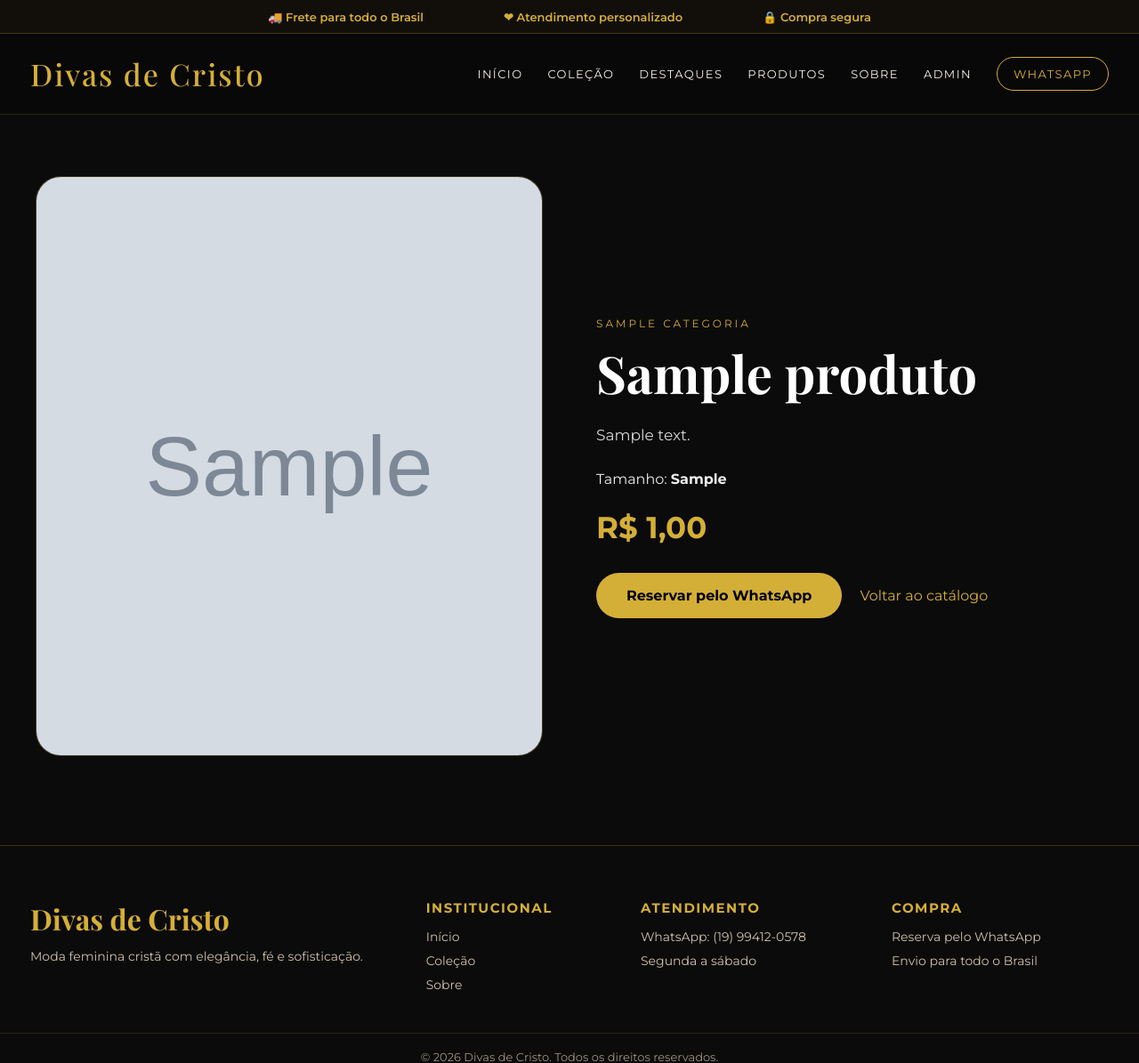
After one commit to usoepronto-sys/divas-de-cristo, a Django app: page /produto/1/ in a window 1280 px wide. The commit adds this page. Shown: the top 1195 px of the page at 89% size. Run offline with Django 5.2, Linux system fonts and the light colour scheme; tables that the repository leaves empty hold one stand-in row (values such as "Sample post"); grey boxes marked "Sample" are stand-in pictures.

Commit message:
Cria pagina individual de produto

```diff
--- a/loja/urls.py
+++ b/loja/urls.py
@@ -4,4 +4,5 @@ from . import views
 urlpatterns = [
     path('', views.home, name='home'),
     path('colecao/<slug:slug>/', views.produtos_por_categoria, name='produtos_por_categoria'),
+    path('produto/<int:id>/', views.detalhe_produto, name='detalhe_produto'),
 ]
--- a/loja/views.py
+++ b/loja/views.py
@@ -37,3 +37,17 @@ def produtos_por_categoria(request, slug):
     }
 
     return render(request, 'categoria.html', contexto)
+
+
+def detalhe_produto(request, id):
+    produto = get_object_or_404(
+        Produto,
+        id=id,
+        disponivel=True
+    )
+
+    contexto = {
+        'produto': produto,
+    }
+
+    return render(request, 'produto.html', contexto)
--- a/static/css/style.css
+++ b/static/css/style.css
@@ -507,3 +507,118 @@ body{
 .category-card:active {
     text-decoration: none;
 }
+
+.produto-link {
+    text-decoration: none;
+    color: inherit;
+    display: block;
+}
+
+.produto-link:hover {
+    text-decoration: none;
+    color: inherit;
+}
+
+.produto-footer {
+    padding: 0 25px 25px;
+}
+
+.produto-detalhe {
+    padding: 160px 30px 100px;
+    background: #0b0b0b;
+    min-height: 100vh;
+}
+
+.produto-detalhe-container {
+    max-width: 1200px;
+    margin: auto;
+    display: grid;
+    grid-template-columns: 1fr 1fr;
+    gap: 60px;
+    align-items: center;
+}
+
+.produto-detalhe-imagem {
+    background: #141414;
+    border-radius: 28px;
+    overflow: hidden;
+    border: 1px solid rgba(212, 175, 55, 0.25);
+}
+
+.produto-detalhe-imagem img {
+    width: 100%;
+    height: 650px;
+    object-fit: cover;
+    display: block;
+}
+
+.produto-detalhe-info {
+    color: #fff;
+}
+
+.produto-categoria {
+    display: inline-block;
+    color: #d4af37;
+    text-transform: uppercase;
+    letter-spacing: 3px;
+    font-size: 12px;
+    margin-bottom: 18px;
+}
+
+.produto-detalhe-info h1 {
+    font-family: 'Playfair Display', serif;
+    font-size: 58px;
+    line-height: 1.05;
+    margin-bottom: 24px;
+}
+
+.produto-descricao {
+    color: #d7d7d7;
+    font-size: 17px;
+    line-height: 1.8;
+    margin-bottom: 24px;
+}
+
+.produto-tamanho {
+    margin-bottom: 24px;
+    color: #eee;
+}
+
+.produto-detalhe-preco {
+    color: #d4af37;
+    font-size: 34px;
+    font-weight: 700;
+    margin-bottom: 28px;
+}
+
+.produto-whatsapp {
+    display: inline-block;
+    background: #d4af37;
+    color: #000;
+    padding: 16px 34px;
+    border-radius: 999px;
+    text-decoration: none;
+    font-weight: 700;
+    margin-right: 16px;
+}
+
+.voltar-catalogo {
+    display: inline-block;
+    color: #d4af37;
+    text-decoration: none;
+    margin-top: 18px;
+}
+
+@media(max-width: 850px) {
+    .produto-detalhe-container {
+        grid-template-columns: 1fr;
+    }
+
+    .produto-detalhe-info h1 {
+        font-size: 42px;
+    }
+
+    .produto-detalhe-imagem img {
+        height: auto;
+    }
+}
--- a/templates/includes/produto_card.html
+++ b/templates/includes/produto_card.html
@@ -1,10 +1,10 @@
 <div class="produto-card">
+    <a href="{% url 'detalhe_produto' produto.id %}" class="produto-link">
         <div class="produto-img">
             {% if produto.imagem %}
                 <img
                     src="{{ produto.imagem.url }}"
                     alt="{{ produto.nome }}"
-                onclick="abrirImagem('{{ produto.imagem.url }}')"
                 >
             {% endif %}
         </div>
@@ -12,6 +12,8 @@
         <div class="produto-info">
             <h3>{{ produto.nome }}</h3>
             <p>{{ produto.descricao }}</p>
+        </div>
+    </a>
 
     <div class="produto-footer">
         <div class="preco">R$ {{ produto.preco }}</div>
@@ -21,4 +23,3 @@
         </a>
     </div>
 </div>
-</div>
--- /dev/null
+++ b/templates/produto.html
@@ -0,0 +1,53 @@
+{% extends 'base.html' %}
+
+{% block title %}{{ produto.nome }} | Divas de Cristo{% endblock %}
+
+{% block content %}
+
+<section class="produto-detalhe">
+    <div class="produto-detalhe-container">
+
+        <div class="produto-detalhe-imagem">
+            {% if produto.imagem %}
+                <img src="{{ produto.imagem.url }}" alt="{{ produto.nome }}">
+            {% endif %}
+        </div>
+
+        <div class="produto-detalhe-info">
+            <span class="produto-categoria">
+                {{ produto.categoria.nome }}
+            </span>
+
+            <h1>{{ produto.nome }}</h1>
+
+            <p class="produto-descricao">
+                {{ produto.descricao }}
+            </p>
+
+            {% if produto.tamanho %}
+            <p class="produto-tamanho">
+                Tamanho: <strong>{{ produto.tamanho }}</strong>
+            </p>
+            {% endif %}
+
+            <div class="produto-detalhe-preco">
+                R$ {{ produto.preco }}
+            </div>
+
+            <a
+                class="produto-whatsapp"
+                href="https://wa.me/5519994120578?text=Olá,%20tenho%20interesse%20no%20produto:%20{{ produto.nome }}"
+                target="_blank"
+            >
+                Reservar pelo WhatsApp
+            </a>
+
+            <a class="voltar-catalogo" href="{% url 'home' %}#todos-produtos">
+                Voltar ao catálogo
+            </a>
+        </div>
+
+    </div>
+</section>
+
+{% endblock %}
```
Lines whose indentation alone changed are shown as unchanged.
